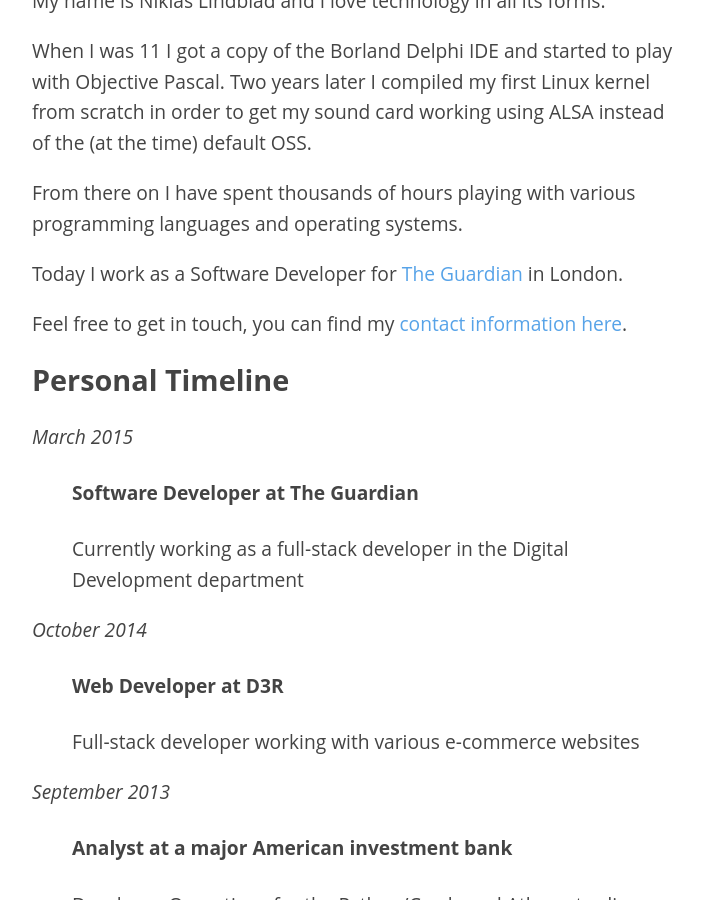
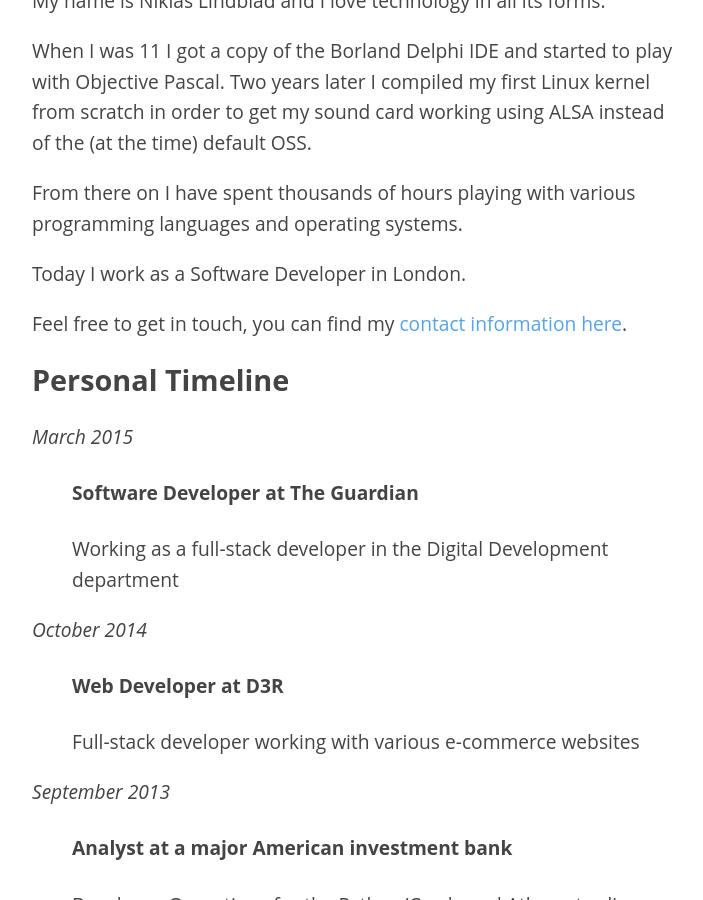
Before and after one commit to niklasvincent/nlindblad.github.io, a Jekyll site: the page built from about.html, in a window 1280 px wide and 900 px high, scrolled down 282 px. Shown: the whole window, without its empty margins (283-986 px from the left). Built offline with Jekyll 4.4.1, drawn with Linux system fonts in a browser that asks for light colours.

Commit message:
Remove The Guardian

```diff
--- a/about.html
+++ b/about.html
@@ -11,7 +11,7 @@ layout: default
 
   <p>From there on I have spent thousands of hours playing with various programming languages and operating systems.</p>
 
-  <p>Today I work as a Software Developer for <a href="https://www.theguardian.com/info/developer-blog" target="_blank">The Guardian</a> in London.</p>
+  <p>Today I work as a Software Developer in London.</p>
 
   <p>Feel free to get in touch, you can find my <a href="/contact.html">contact information here</a>.</p>
 
@@ -23,7 +23,7 @@ layout: default
           <dt class="timeline__entry__date">March 2015</dt>
           <dd class="timeline__entry__details">
             <h4 class="timeline__entry__details__title">Software Developer at The Guardian</h4>
-            <p class="timeline__entry__details__summary">Currently working as a full-stack developer in the Digital Development department</p>
+            <p class="timeline__entry__details__summary">Working as a full-stack developer in the Digital Development department</p>
           </dd>
       </dl>
 
```
